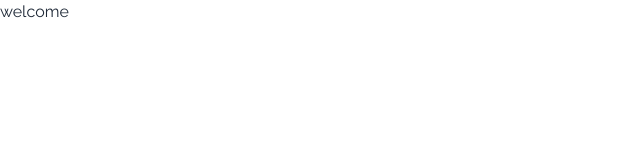
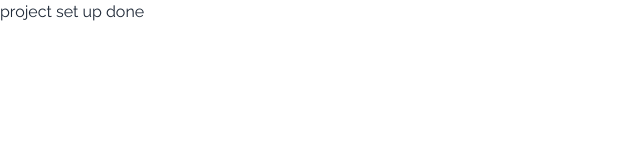
Before and after one commit to BiplobHossainSobuj/e-ticketing, a plain HTML site: page index.html in a window 1280 px wide. Shown: the full height of the page, 0-640 px from the left. Drawn offline with nearby package versions, Linux system fonts and the light colour scheme; files whose address does not match are found by name.

Commit message:
added image folder

```diff
--- a/index.html
+++ b/index.html
@@ -12,7 +12,7 @@
 
 <body>
     <main>
-        <h1>welcome</h1>
+        <h1>project set up done</h1>
     </main>
     <script src="scripts/utility.js"></script>
     <script src="scripts//ticketing.js"></script>
```
Also changed, not shown: images/banner.png (added), images/bus-icon.png (added), images/bus-logo.png (added), images/cupon-devider.png (added), images/fare.png (added), images/info-devider.png (added), images/people.png (added), images/playstore.png (added), images/seat-gray.png (added), images/seat-green-filled.png (added), images/seat-green.png (added), images/stoppage.png (added), images/success.png (added), images/ticket-cupon.png (added).
